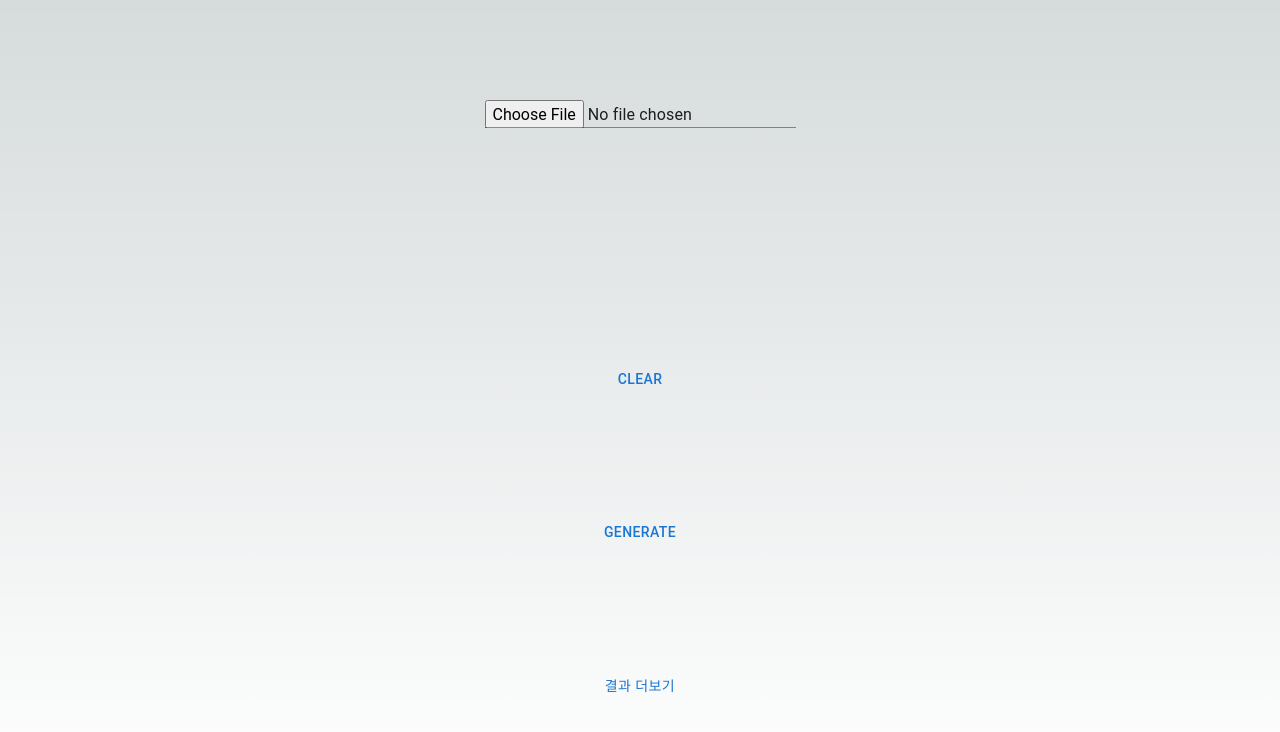
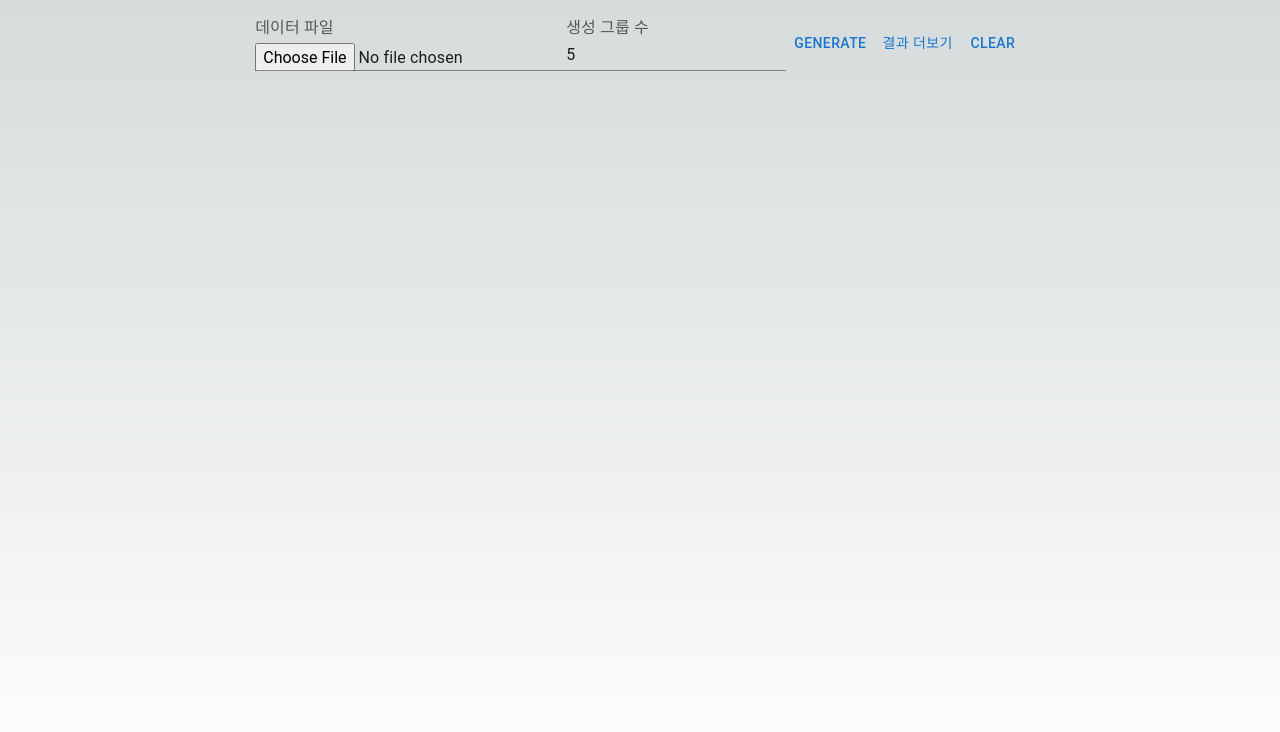
Before and after one commit to zcae1020/grouper, a Next.js app: page /grouper in a window 1280 px wide. Shown: the top 732 px of the page. Built offline with nearby package versions, Linux system fonts and the light colour scheme.

Commit message:
fix(grouper): ui header 수정

```diff
--- a/src/pages/grouper.tsx
+++ b/src/pages/grouper.tsx
@@ -1,6 +1,6 @@
 import React, { useRef, useState } from "react";
 
-import { Button, CircularProgress, Input } from "@mui/material";
+import { Button, CircularProgress, Input, InputLabel } from "@mui/material";
 
 import {
     extractFileData,
@@ -12,6 +12,7 @@ import {
 import GroupList from "@/components/GroupList";
 
 import type { Human } from "@/utils/grouper";
+import styled from "@emotion/styled";
 
 /**
  * @see
@@ -20,8 +21,6 @@ import type { Human } from "@/utils/grouper";
  * 3. 성별
  * 4. 모임 경력 균등하게 하기
  */
-
-const GROUP_COUNT = 5;
 
 export default function Home() {
     const fileInputRef = useRef<HTMLInputElement>(null);
@@ -51,6 +50,9 @@ export default function Home() {
           }[]
         | null
     >(null);
+
+    // 케이스당 그룹 수
+    const [groupCount, setGroupCount] = useState<number>(5);
 
     const [visibleGroupCaseListCount, setVisibleGroupCaseListCount] =
         useState<number>(5);
@@ -126,7 +128,7 @@ export default function Home() {
             ).map((group) =>
                 getRandomGroupListCase({
                     idList: group.map((v) => v.id),
-                    groupCount: GROUP_COUNT,
+                    groupCount,
                 })
             );
 
@@ -136,12 +138,12 @@ export default function Home() {
 
             const groupListCase: Human["id"][][] = [];
 
-            Array.from({ length: GROUP_COUNT }).forEach((_, index) => {
+            Array.from({ length: groupCount }).forEach((_, index) => {
                 groupListCase.push(
                     [
                         ...randomGroupListCasePerGender[0][index],
                         ...randomGroupListCasePerGender[1][
-                            GROUP_COUNT - index - 1
+                            groupCount - index - 1
                         ],
                     ].sort()
                 );
@@ -188,14 +190,36 @@ export default function Home() {
 
     return (
         <main
-            className={`flex min-h-screen flex-col items-center justify-between p-24`}
+            className={`flex min-h-screen flex-col items-center justify-between p-4`}
         >
+            <div className="flex justify-between w-100">
+                <div>
+                    <InputLabel>데이터 파일</InputLabel>
                     <Input
                         type="file"
                         inputRef={fileInputRef}
                         onChange={handleFileChange}
                         // accept=".csv, application/vnd.openxmlformats-officedocument.spreadsheetml.sheet, application/vnd.ms-excel"
                     />
+                </div>
+                <div>
+                    <InputLabel>생성 그룹 수</InputLabel>
+                    <Input
+                        type="number"
+                        value={groupCount}
+                        onChange={(e) => setGroupCount(Number(e.target.value))}
+                    />
+                </div>
+                <Button onClick={generateGroupListCase}>Generate</Button>
+                <Button
+                    onClick={() =>
+                        setVisibleGroupCaseListCount((prev) => prev + 5)
+                    }
+                >
+                    결과 더보기
+                </Button>
+                <Button onClick={clearFileInput}>Clear</Button>
+            </div>
             <div>
                 {isLoading ? (
                     <CircularProgress />
@@ -211,13 +235,6 @@ export default function Home() {
                     />
                 )}
             </div>
-            <Button onClick={clearFileInput}>Clear</Button>
-            <Button onClick={generateGroupListCase}>Generate</Button>
-            <Button
-                onClick={() => setVisibleGroupCaseListCount((prev) => prev + 5)}
-            >
-                결과 더보기
-            </Button>
         </main>
     );
 }
```
Lines whose indentation alone changed are shown as unchanged.
